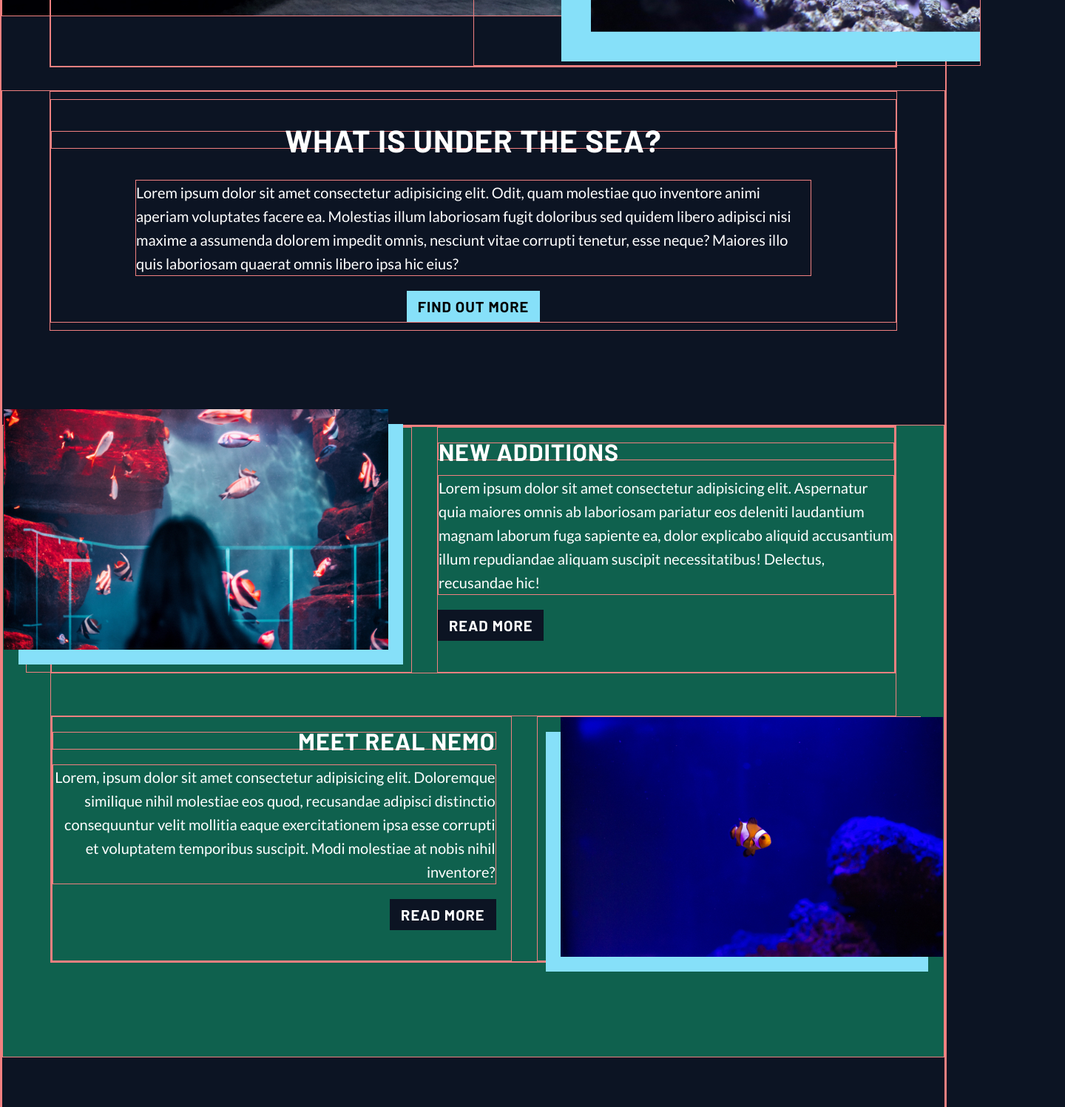
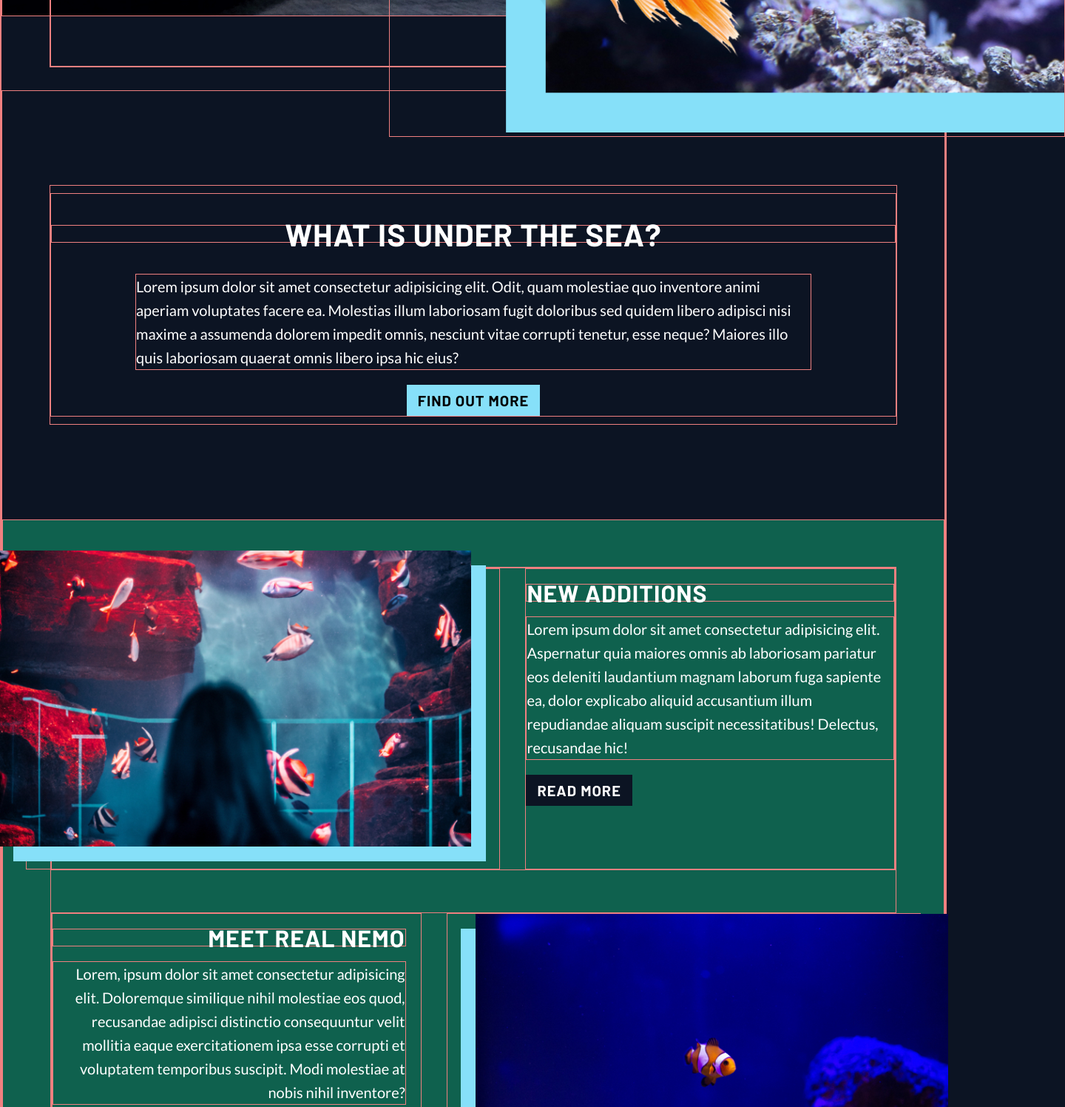
Before and after one commit to andrew-emily/project-1, a plain HTML site: page index.html in a window 1280 px wide. Shown: the part 620-2116 px from the top of the page at 74% size, 1440 px wide, since content can reach past the window. Drawn offline with Linux system fonts and the light colour scheme.

Commit message:
added mq to desktop

```diff
--- a/styles/sass/_mq.scss
+++ b/styles/sass/_mq.scss
@@ -108,10 +108,10 @@
     .exhibitFlex2 {
         display: flex;
 
-        .exContent1,
-        .exContent2 {
-            width: 70%;
-        }
+        // .exContent1,
+        // .exContent2 {
+        //     width: 70%;
+        // }
     }
 
     .exImg1 {
@@ -260,9 +260,31 @@
 
     header{
         .heroImg{
-            right: -10%;
+            right: 0;
+            top:15%;
+            flex: 1 0 80%;
+            img{
+                width: 100%;
+            }
         }
     }
+    .about{
+        margin-top: 10%;
+    }
+    .exhibits{
+        padding-top: 5%;
+    }
+
+    .exContent2,
+    .exContent1{
+        flex: 0 1 50rem;
+    }
+
+    .exImg1,
+    .exImg2{
+        flex:1 2 30rem
+    }
+
     .info{
         display:flex;
         flex-direction: row;
```
Also changed, not shown: styles/styles.css.
